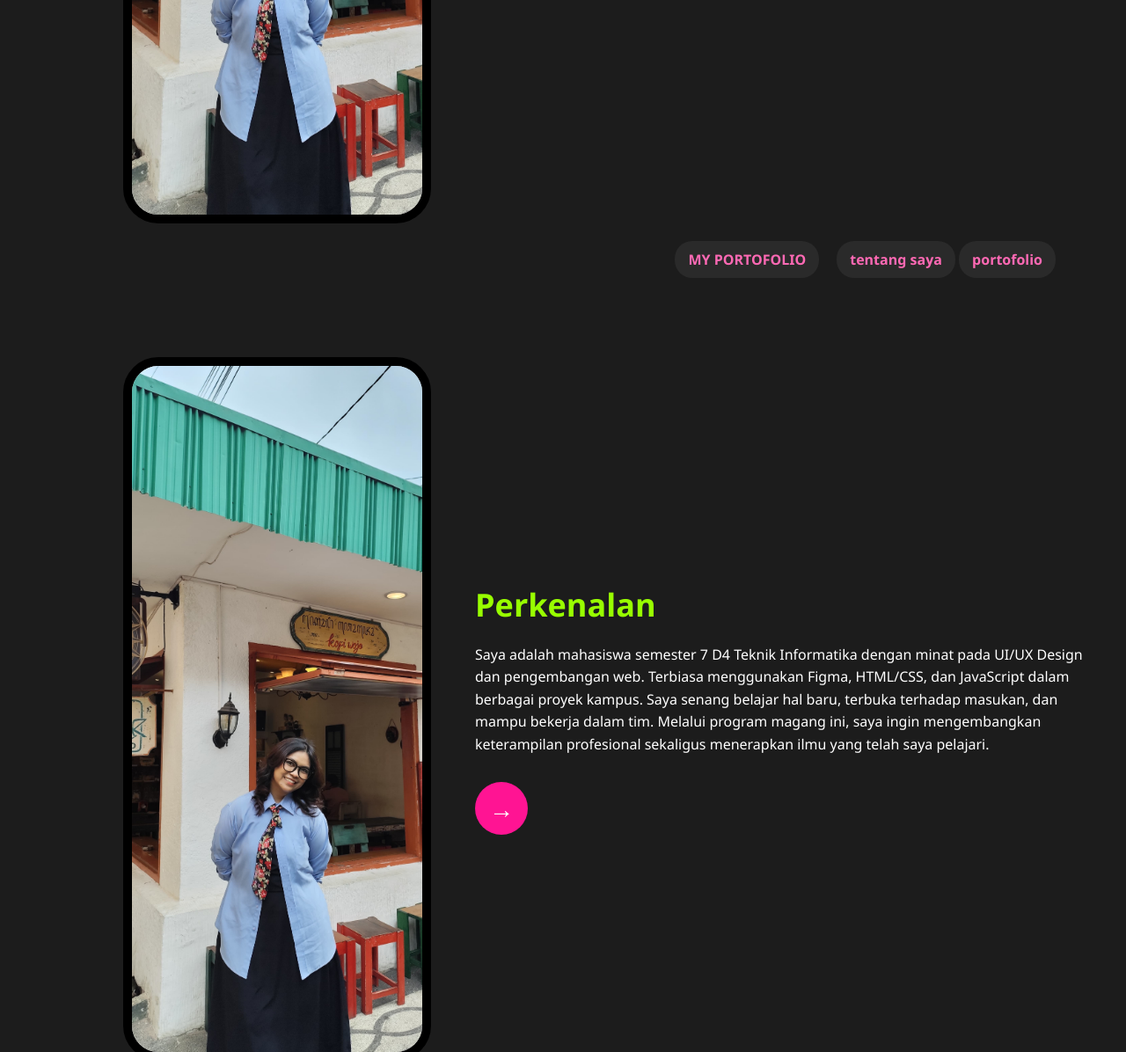
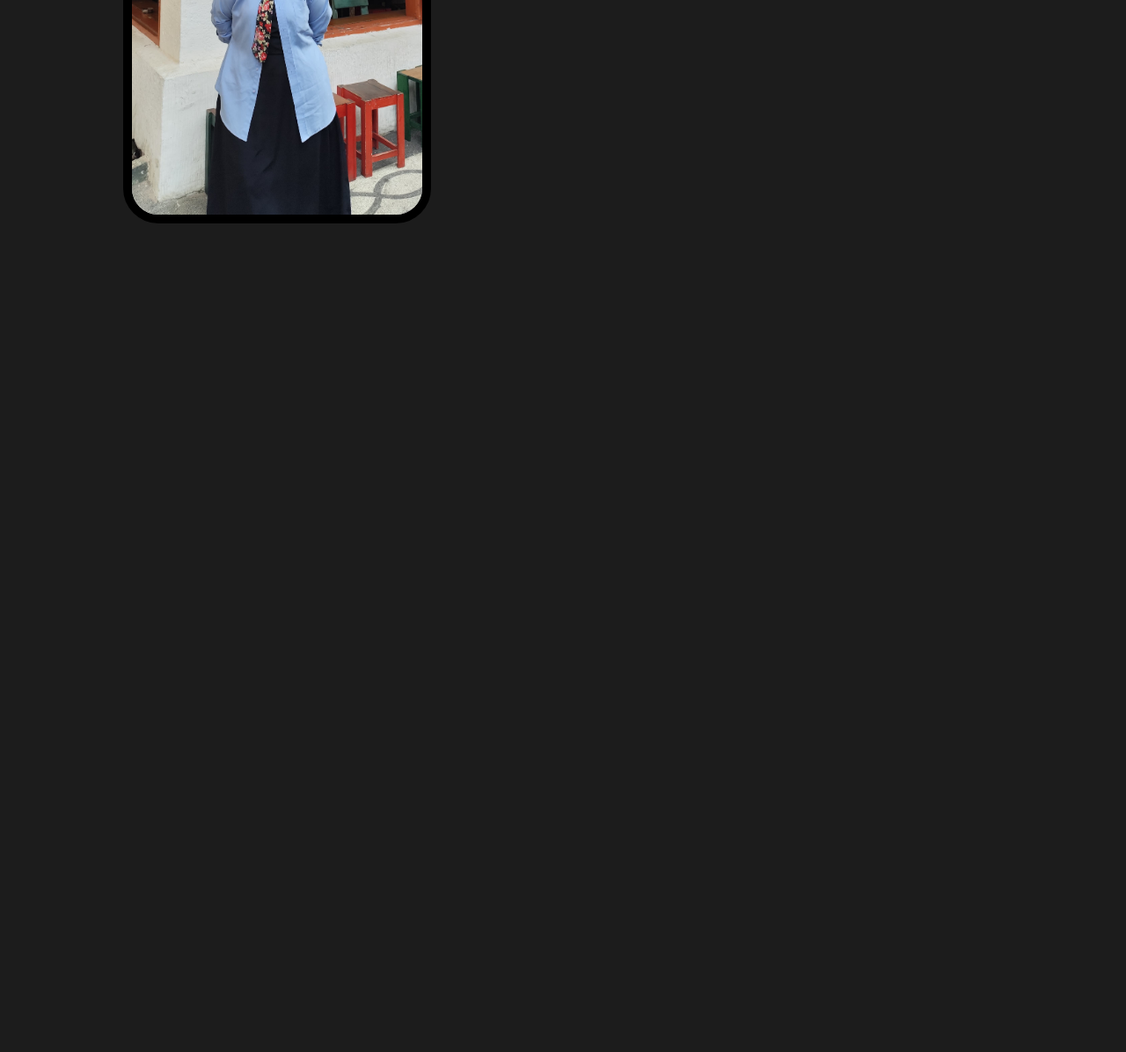
Before and after one commit to fiqhinre/portofolio, a plain HTML site: page index.html in a window 1280 px wide. Shown: the part 738-1934 px from the top of the page at 88% size. After the commit the page ends 1032 px from the top, so only its background shows below. Drawn offline with Linux system fonts and the light colour scheme; placeholder pictures from the web are drawn by us.

Commit message:
Resolve merge conflicts

```diff
--- a/index.html
+++ b/index.html
@@ -32,36 +32,3 @@
 
 </body>
 </html>
-
-<!DOCTYPE html>
-<html lang="id">
-<head>
-  <meta charset="UTF-8">
-  <meta name="viewport" content="width=device-width, initial-scale=1.0">
-  <title>Perkenalan - UI/UX & Frontend</title>
-  <link rel="stylesheet" href="style.css">
-</head>
-<body>
-
- <header>
- <a href="index.html" class="logo-link">MY PORTOFOLIO</a>
-  <nav>
-    <a href="aboutme.html">tentang saya</a>
-    <a href="portofolio.html">portofolio</a>
-  </nav>
-</header>
-
-
-  <section class="intro-section">
-    <div class="intro-image">
-      <img src="fotoprofile.jpeg" alt="Foto Saya">
-    </div>
-    <div class="intro-text">
-      <h1>Perkenalan</h1>
-      <p>Saya adalah mahasiswa semester 7 D4 Teknik Informatika dengan minat pada UI/UX Design dan pengembangan web. Terbiasa menggunakan Figma, HTML/CSS, dan JavaScript dalam berbagai proyek kampus. Saya senang belajar hal baru, terbuka terhadap masukan, dan mampu bekerja dalam tim. Melalui program magang ini, saya ingin mengembangkan keterampilan profesional sekaligus menerapkan ilmu yang telah saya pelajari.</p>
-      <button class="arrow-button">→</button>
-    </div>
-  </section>
-
-</body>
-</html>
```
